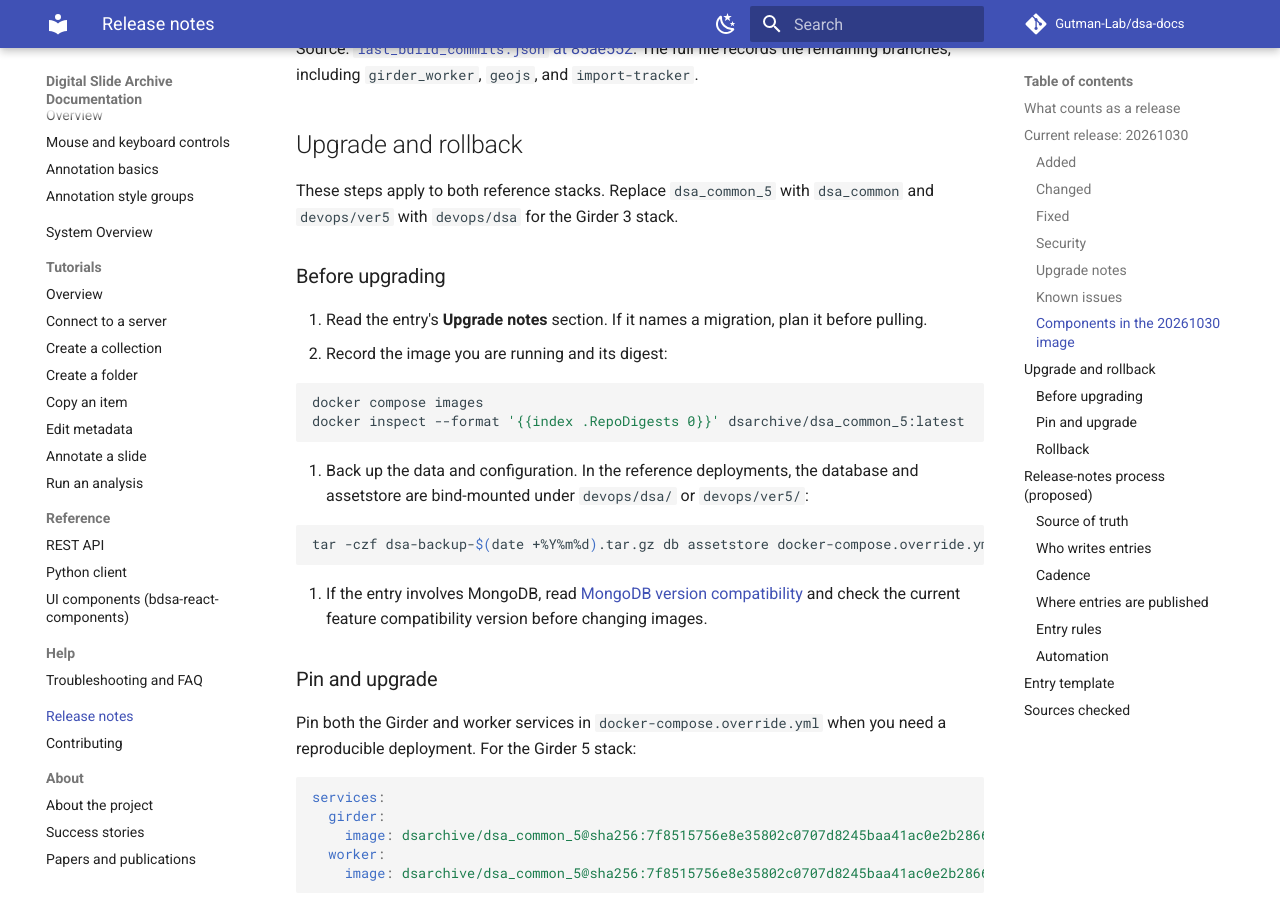
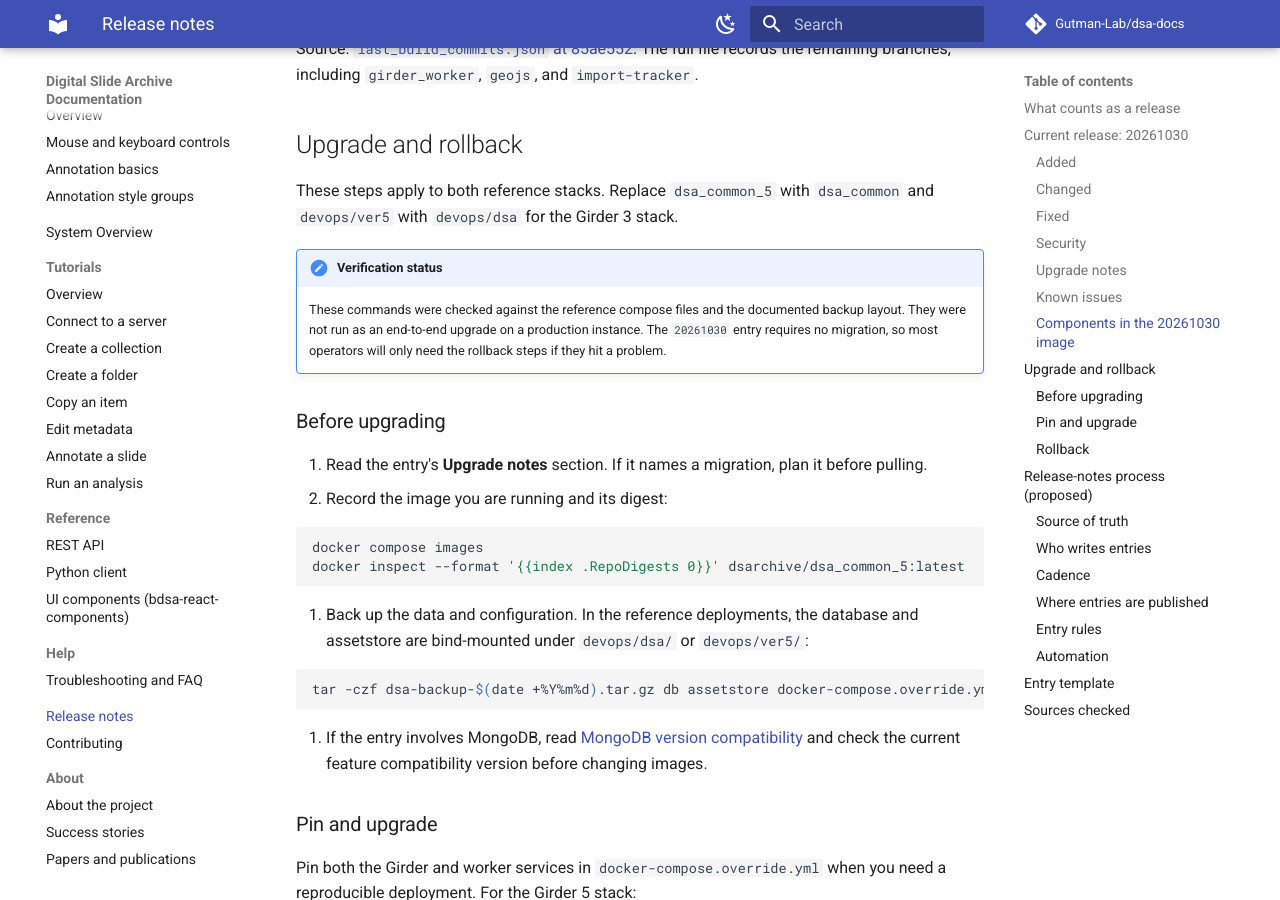
Before and after one commit to Gutman-Lab/dsa-docs, an MkDocs documentation site: the page built from docs/release-notes.md, in a window 1280 px wide and 900 px high, scrolled down 3056 px. Built offline with MkDocs 1.6.1 and Material for MkDocs 9.7.7, drawn with Linux system fonts in a browser that asks for light colours; comment, search, counter and statistics services are not loaded.

Commit message:
Note verification status for upgrade commands

```diff
--- a/docs/release-notes.md
+++ b/docs/release-notes.md
@@ -130,6 +130,13 @@ The full file records the remaining branches, including `girder_worker`,
 
 These steps apply to both reference stacks. Replace `dsa_common_5` with
 `dsa_common` and `devops/ver5` with `devops/dsa` for the Girder 3 stack.
+
+!!! note "Verification status"
+
+    These commands were checked against the reference compose files and the
+    documented backup layout. They were not run as an end-to-end upgrade on a
+    production instance. The `20261030` entry requires no migration, so most
+    operators will only need the rollback steps if they hit a problem.
 
 ### Before upgrading
 
```
